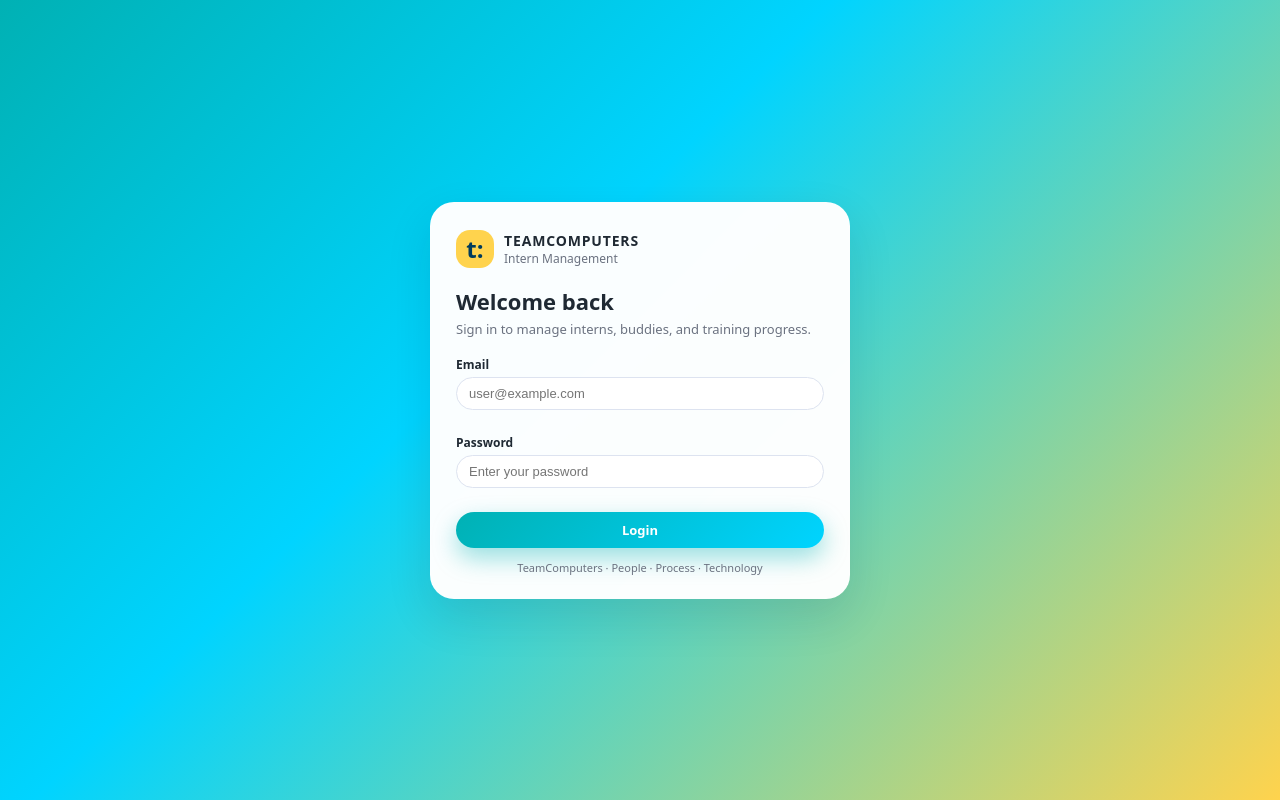
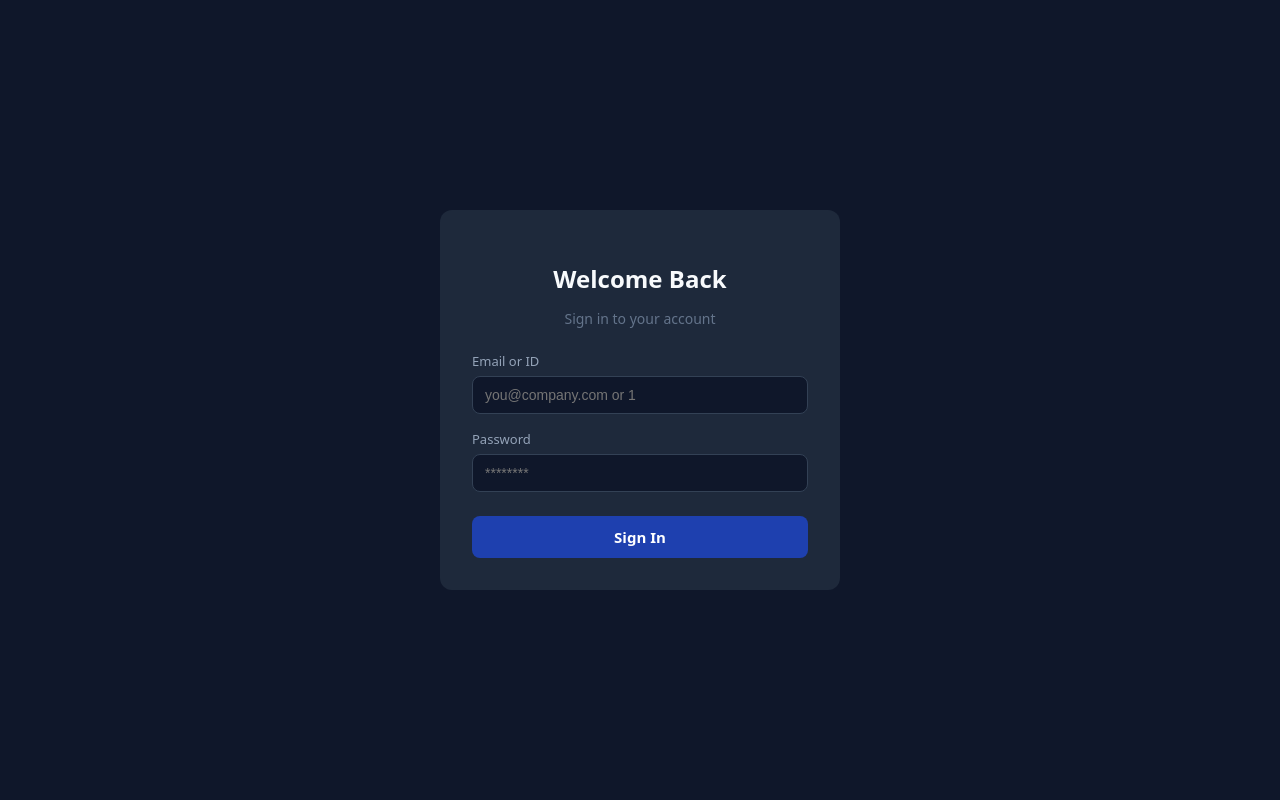
Before and after one commit to harshitsingh-999/frontend-trainee-tc, a React (Vite) app: page /login in a window 1280 px wide. Built offline with nearby package versions, Linux system fonts and the light colour scheme; no server answers.

Commit message:
least changes

```diff
--- a/package.json
+++ b/package.json
@@ -13,6 +13,7 @@
   },
   "dependencies": {
     "axios": "^1.6.0",
+    "bcrypt": "^5.1.0",
     "react": "^19.2.4",
     "react-dom": "^19.2.4",
     "react-router-dom": "^7.13.1"
--- a/src/pages/Admin/Dashboard.jsx
+++ b/src/pages/Admin/Dashboard.jsx
@@ -1,9 +1,10 @@
 import { useState, useEffect } from 'react';
-import axios from 'axios';
+import axiosClient from '../../api/axiosClient';
 
 const Dashboard = () => {
   const [metrics, setMetrics] = useState({});
   const [loading, setLoading] = useState(true);
+  const [error, setError] = useState('');
 
   useEffect(() => {
     fetchMetrics();
@@ -11,14 +12,13 @@ const Dashboard = () => {
 
   const fetchMetrics = async () => {
     try {
-      const response = await axios.get(`${process.env.REACT_APP_API_URL}/api/admin/dashboard`, {
-        headers: {
-          Authorization: `Bearer ${localStorage.getItem('adminToken')}`
-        }
-      });
-      setMetrics(response.data.data);
-    } catch (error) {
-      console.error('Dashboard error:', error);
+      const response = await axiosClient.get('/api/v1/admin/dashboard');
+      if (response.data.success) {
+        setMetrics(response.data.data);
+      }
+    } catch (err) {
+      setError(err.response?.data?.message || 'Failed to fetch dashboard metrics');
+      console.error('Dashboard error:', err);
     } finally {
       setLoading(false);
     }
@@ -27,8 +27,9 @@ const Dashboard = () => {
   if (loading) return <div className="loading">Loading metrics...</div>;
 
   return (
-    <div className="dashboard">
-      <h1>Dashboard Overview</h1>
+    <div className="admin-dashboard">
+      <h1>Admin Dashboard</h1>
+      {error && <div className="error-message">{error}</div>}
       <div className="metrics-grid">
         <div className="metric-card">
           <h3>Total Users</h3>
@@ -44,7 +45,7 @@ const Dashboard = () => {
         </div>
         <div className="metric-card">
           <h3>Pending Tasks</h3>
-          <div className="metric-value">{metrics.tasks?.pending || 0}</div>
+          <div className="metric-value">{metrics.pendingTasks || 0}</div>
         </div>
       </div>
     </div>
--- /dev/null
+++ b/src/pages/Admin/UsersList.jsx
@@ -0,0 +1,73 @@
+import { useState, useEffect } from 'react';
+import axiosClient from '../../api/axiosClient';
+
+const UsersList = () => {
+  const [users, setUsers] = useState([]);
+  const [loading, setLoading] = useState(true);
+  const [error, setError] = useState('');
+
+  useEffect(() => {
+    fetchUsers();
+  }, []);
+
+  const fetchUsers = async () => {
+    try {
+      const response = await axiosClient.get('/api/v1/admin/users');
+      if (response.data.success) {
+        setUsers(response.data.users);
+      }
+    } catch (err) {
+      setError(err.response?.data?.message || 'Failed to fetch users');
+      console.error('Users fetch error:', err);
+    } finally {
+      setLoading(false);
+    }
+  };
+
+  const getRoleName = (roleId) => {
+    const roles = { 1: 'Admin', 2: 'Manager', 3: 'Trainee', 4: 'Intern' };
+    return roles[roleId] || 'Unknown';
+  };
+
+  if (loading) return <div className="loading">Loading users...</div>;
+
+  return (
+    <div className="users-list">
+      <h2>All Users</h2>
+      {error && <div className="error-message">{error}</div>}
+
+      {users.length === 0 ? (
+        <p>No users found.</p>
+      ) : (
+        <table className="users-table">
+          <thead>
+            <tr>
+              <th>ID</th>
+              <th>Name</th>
+              <th>Email</th>
+              <th>Role</th>
+              <th>Status</th>
+            </tr>
+          </thead>
+          <tbody>
+            {users.map((user) => (
+              <tr key={user.id}>
+                <td>{user.id}</td>
+                <td>{user.name}</td>
+                <td>{user.email}</td>
+                <td>{getRoleName(user.role_id)}</td>
+                <td>
+                  <span className={`status ${user.is_active ? 'active' : 'inactive'}`}>
+                    {user.is_active ? 'Active' : 'Inactive'}
+                  </span>
+                </td>
+              </tr>
+            ))}
+          </tbody>
+        </table>
+      )}
+    </div>
+  );
+};
+
+export default UsersList;
--- a/src/pages/Login.jsx
+++ b/src/pages/Login.jsx
@@ -1,114 +1,169 @@
-import React, { useState } from 'react'
-import { Navigate, useNavigate } from 'react-router-dom'
-import axiosClient from '../api/axiosClient'
+import React, { useEffect, useState } from 'react';
+import { useNavigate } from 'react-router-dom';
+import axiosClient from '../api/axiosClient';
 
-const roles = ['Admin', 'Manager', 'Intern', 'Trainee', 'Buddy']
+const Login = ({ onLogin, isAuthenticated }) => {
+  const navigate = useNavigate();
+  const [formData, setFormData] = useState({ identifier: '', password: '' });
+  const [loading, setLoading] = useState(false);
+  const [error, setError] = useState('');
 
-function Login({ onLogin, isAuthenticated }) {
-  const navigate = useNavigate()
-  const [formValues, setFormValues] = useState({
-    email: '',
-    password: '',
-  })
-  const [loading, setLoading] = useState(false)
-  const [error, setError] = useState('')
+  useEffect(() => {
+    if (isAuthenticated) {
+      navigate('/dashboard', { replace: true });
+    }
+  }, [isAuthenticated, navigate]);
 
-  if (isAuthenticated) {
-    return <Navigate to="/dashboard" replace />
-  }
+  const handleChange = (e) => {
+    setFormData({ ...formData, [e.target.name]: e.target.value });
+  };
 
-  const handleChange = (event) => {
-    const { name, value } = event.target
-    setFormValues((prev) => ({ ...prev, [name]: value }))
-    setError('')
-  }
-
-  const handleSubmit = async (event) => {
-    event.preventDefault()
-    setLoading(true)
-    setError('')
+  const handleSubmit = async (e) => {
+    e.preventDefault();
+    setLoading(true);
+    setError('');
 
     try {
-      const response = await axiosClient.post('/api/v1/auth/login', {
-        email: formValues.email,
-        password: formValues.password,
-      })
+      const rawIdentifier = formData.identifier.trim();
+      const isEmailLogin = rawIdentifier.includes('@');
+      const loginPayload = isEmailLogin
+        ? { email: rawIdentifier, password: formData.password }
+        : { id: rawIdentifier, password: formData.password };
 
-      if (response.data.success) {
-        // Store token and user data
-        localStorage.setItem('authToken', response.data.token)
-        localStorage.setItem('user', JSON.stringify(response.data.user))
+      const response = await axiosClient.post('/api/v1/auth/login', loginPayload);
+      const payload = response?.data || {};
 
-        // Call parent's onLogin
-        onLogin(response.data.user)
+      if (!payload.success) {
+        throw new Error(payload.message || 'Login failed');
+      }
 
-        navigate('/dashboard')
+      const token = payload.token || payload?.data?.token;
+      const user = payload.user || payload?.data?.user;
+
+      if (!token || !user) {
+        throw new Error('Invalid login response from server');
       }
+
+      localStorage.setItem('authToken', token);
+      localStorage.setItem('user', JSON.stringify(user));
+      onLogin(user);
+
+      const isAdmin = user.role === 'admin' || user.role === 'Admin' || Number(user.role_id) === 1;
+      navigate(isAdmin ? '/admin/dashboard' : '/dashboard', { replace: true });
     } catch (err) {
-      setError(err.response?.data?.message || 'Login failed. Please try again.')
+      setError(err.response?.data?.message || err.message || 'Login failed. Please try again.');
     } finally {
-      setLoading(false)
+      setLoading(false);
     }
-  }
+  };
 
   return (
-    <div className="login-page">
-      <div className="login-card">
-        <div className="login-logo">
-          <div className="login-mark">t:</div>
-          <div className="login-text">
-            <span className="login-name">teamComputers</span>
-            <span className="login-subtitle">Intern Management</span>
-          </div>
-        </div>
-
-        <h2 className="login-title">Welcome back</h2>
-        <p className="login-description">
-          Sign in to manage interns, buddies, and training progress.
+    <div
+      style={{
+        minHeight: '100vh',
+        display: 'flex',
+        alignItems: 'center',
+        justifyContent: 'center',
+        background: '#0f172a'
+      }}
+    >
+      <div
+        style={{
+          background: '#1e293b',
+          borderRadius: 12,
+          padding: 32,
+          width: '100%',
+          maxWidth: 400
+        }}
+      >
+        <h2 style={{ color: '#f8fafc', marginBottom: 8, textAlign: 'center' }}>Welcome Back</h2>
+        <p style={{ color: '#64748b', textAlign: 'center', marginBottom: 24, fontSize: 14 }}>
+          Sign in to your account
         </p>
 
-        {error && <div className="error-message">{error}</div>}
+        {error && (
+          <div
+            style={{
+              background: '#450a0a',
+              color: '#f87171',
+              padding: '10px 14px',
+              borderRadius: 8,
+              marginBottom: 16,
+              fontSize: 13
+            }}
+          >
+            {error}
+          </div>
+        )}
 
-        <form className="login-form" onSubmit={handleSubmit}>
-          <div className="form-group">
-            <label htmlFor="email">Email</label>
+        <form onSubmit={handleSubmit}>
+          <div style={{ marginBottom: 16 }}>
+            <label style={{ color: '#94a3b8', fontSize: 13, display: 'block', marginBottom: 6 }}>Email or ID</label>
             <input
-              id="email"
-              name="email"
-              type="email"
-              placeholder="user@example.com"
-              value={formValues.email}
+              type="text"
+              name="identifier"
+              value={formData.identifier}
               onChange={handleChange}
+              placeholder="you@company.com or 1"
               required
               disabled={loading}
+              style={{
+                width: '100%',
+                background: '#0f172a',
+                border: '1px solid #334155',
+                borderRadius: 8,
+                padding: '10px 12px',
+                color: '#f8fafc',
+                fontSize: 14,
+                boxSizing: 'border-box'
+              }}
             />
           </div>
 
-          <div className="form-group">
-            <label htmlFor="password">Password</label>
+          <div style={{ marginBottom: 24 }}>
+            <label style={{ color: '#94a3b8', fontSize: 13, display: 'block', marginBottom: 6 }}>Password</label>
             <input
-              id="password"
+              type="password"
               name="password"
-              type="password"
-              placeholder="Enter your password"
-              value={formValues.password}
+              value={formData.password}
               onChange={handleChange}
+              placeholder="********"
               required
               disabled={loading}
+              style={{
+                width: '100%',
+                background: '#0f172a',
+                border: '1px solid #334155',
+                borderRadius: 8,
+                padding: '10px 12px',
+                color: '#f8fafc',
+                fontSize: 14,
+                boxSizing: 'border-box'
+              }}
             />
           </div>
 
-          <button type="submit" className="btn-primary" disabled={loading}>
-            {loading ? 'Logging in...' : 'Login'}
+          <button
+            type="submit"
+            disabled={loading}
+            style={{
+              width: '100%',
+              background: loading ? '#1e3a8a' : '#1e40af',
+              color: '#fff',
+              border: 'none',
+              borderRadius: 8,
+              padding: '11px',
+              fontSize: 15,
+              cursor: loading ? 'not-allowed' : 'pointer',
+              fontWeight: 600
+            }}
+          >
+            {loading ? 'Signing in...' : 'Sign In'}
           </button>
         </form>
-
-        <p className="login-footer">
-          TeamComputers · People · Process · Technology
-        </p>
       </div>
     </div>
-  )
-}
+  );
+};
 
-export default Login
+export default Login;
```
Also changed, not shown: src/App.jsx (+20 -0 lines), src/Contexts/AuthContext.jsx (+47 -7 lines), src/api/axiosClient.js (+10 -12 lines), src/pages/Admin/CreateUser.jsx (+21 -5 lines), src/pages/Admin/Layout.jsx (+4 -4 lines), 2 other files (tests, documents, lock files or other folders).
